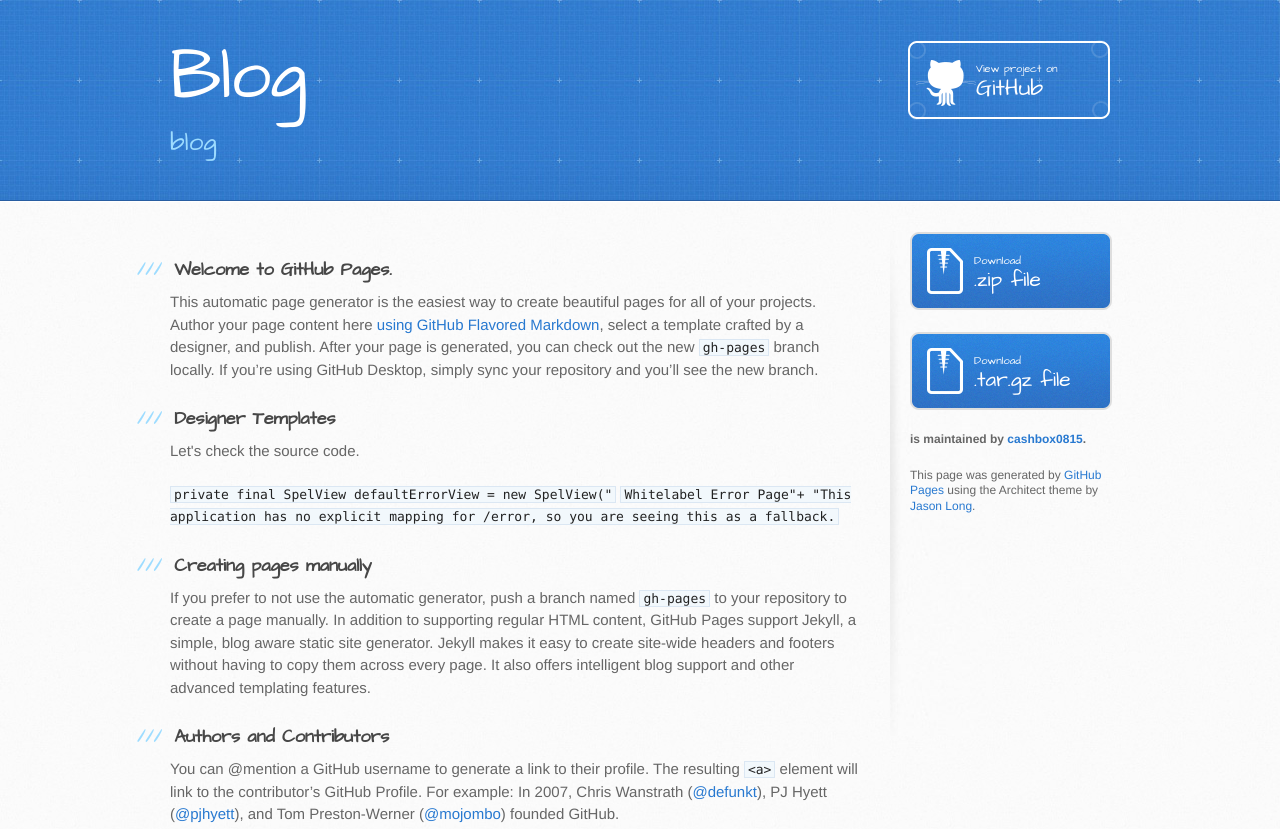
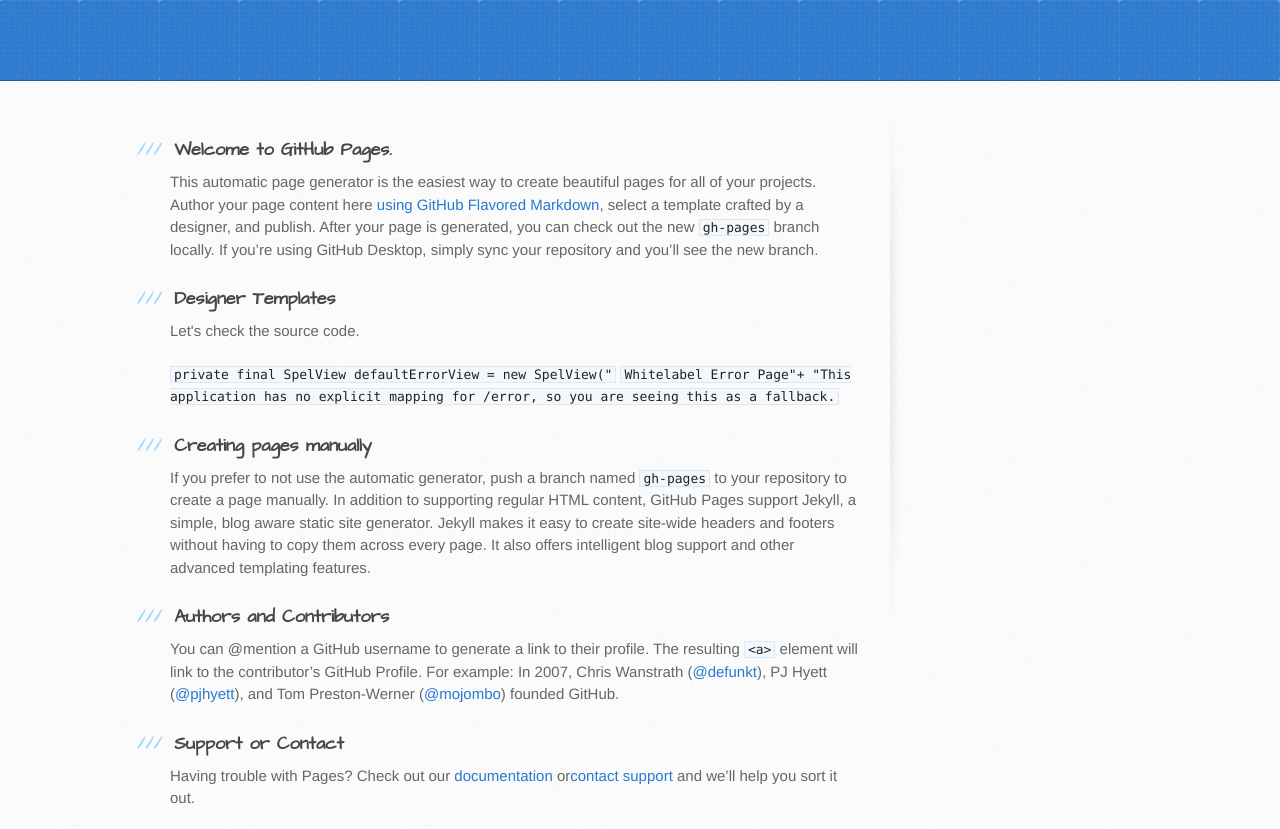
Before and after one commit to cashbox0815/blog, a plain HTML site: page index.html in a window 1280 px wide. Shown: the top 829 px of the page. Drawn offline with Linux system fonts and the light colour scheme.

Commit message:
Update index.html
Update index.html

```diff
--- a/index.html
+++ b/index.html
@@ -13,15 +13,16 @@
     <script src="//html5shiv.googlecode.com/svn/trunk/html5.js"></script>
     <![endif]-->
 
-    <title>Blog by cashbox0815</title>
+    <title>cashbox0815 on security</title>
   </head>
 
   <body>
     <header>
       <div class="inner">
-        <h1>Blog</h1>
+      <!--  <h1>Blog</h1>
         <h2>blog</h2>
         <a href="https://github.com/cashbox0815/blog" class="button"><small>View project on</small> GitHub</a>
+-->
       </div>
     </header>
 
@@ -54,10 +55,11 @@
 <h3>
 <a id="support-or-contact" class="anchor" href="#support-or-contact" aria-hidden="true"><span aria-hidden="true" class="octicon octicon-link"></span></a>Support or Contact</h3>
 
-<p>Having trouble with Pages? Check out our <a href="https://help.github.com/pages">documentation</a> or <a href="https://github.com/contact">contact support</a> and we’ll help you sort it out.</p>
+<p>Having trouble with Pages? Check out our <a href="https://help.github.com/pages">documentation</a> or<a href="https://github.com/contact">contact support</a> and we’ll help you sort it out.</p>
         </section>
 
         <aside id="sidebar">
+          <!--
           <a href="https://github.com/cashbox0815/blog/zipball/master" class="button">
             <small>Download</small>
             .zip file
@@ -67,10 +69,11 @@
             .tar.gz file
           </a>
 
-          <p class="repo-owner"><a href="https://github.com/cashbox0815/blog"></a> is maintained by <a href="https://github.com/cashbox0815">cashbox0815</a>.</p>
-
-          <p>This page was generated by <a href="https://pages.github.com">GitHub Pages</a> using the Architect theme by <a href="https://twitter.com/jasonlong">Jason Long</a>.</p>
-        </aside>
+          <p class="repo-owner">
+            <a href="https://github.com/cashbox0815/blog"></a> is maintained by <a href="https://github.com/cashbox0815">cashbox0815</a>.</p>
+      <p>This page was generated by <a href="https://pages.github.com">GitHub Pages</a> using the Architect theme by <a href="https://twitter.com/jasonlong">Jason Long</a>.</p>
+       -->
+</aside>
       </div>
     </div>
 
```
